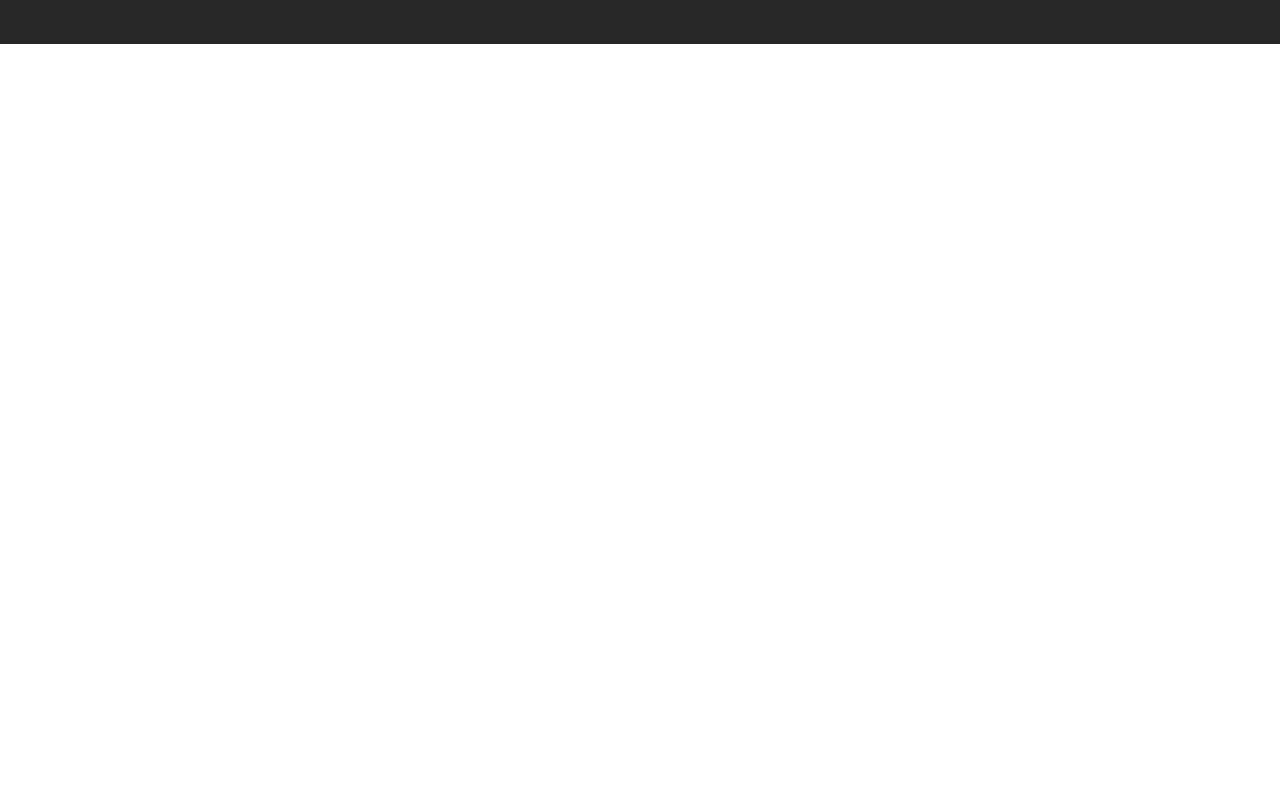
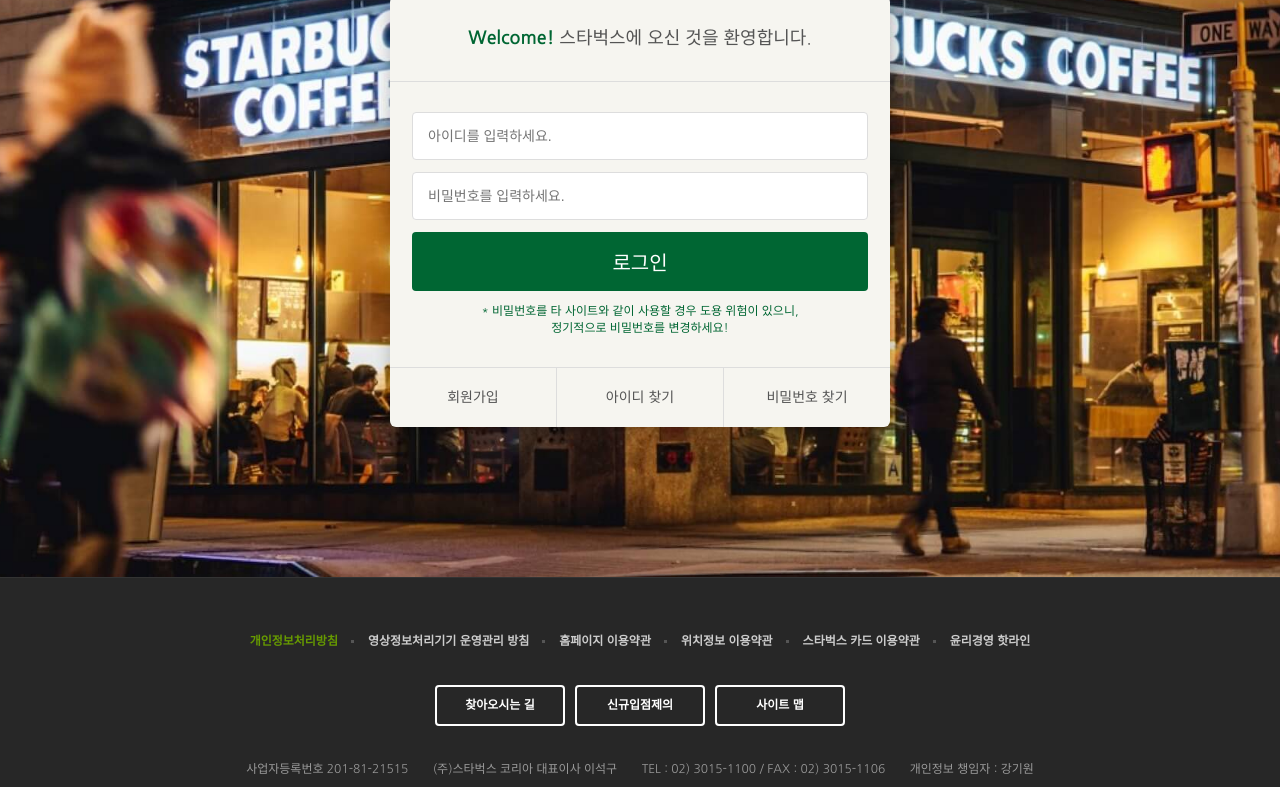
Before and after one commit to sullurang/starbucks, a plain HTML site: page signin/index.html in a window 1280 px wide. Shown: the part 290-1077 px from the top of the page. Before the commit the page ends 800 px from the top, so only its background shows below. Drawn offline with nearby package versions, Linux system fonts and the light colour scheme.

Commit message:
로그인 페이지 완성

```diff
--- /dev/null
+++ b/css/signin.css
@@ -0,0 +1,78 @@
+.signin{
+  margin-top: 120px;
+  padding: 100px 0 150px;
+  background-image: url(../images/signin_bg.jpg);
+  background-repeat: no-repeat;
+  background-position: center;
+  background-attachment: fixed;
+  background-size: cover;
+}
+.signin h1{
+  color: #fff;
+  font-size: 30px;
+  font-weight: 700;
+  text-align: center;
+  margin-bottom: 24px;
+}
+.signin__card{
+  width: 500px;
+  margin: 0 auto;
+  border-radius: 6px;
+  background-color: #f6f5f0;
+  box-shadow: 2px 2px 20px rgba(0, 0, 0, .3);
+  color: #555;
+}
+.signin__card h2{
+  padding: 30px;
+  font-size: 18px;
+  text-align: center;
+  border-bottom: 1px solid #ddd;
+}
+.signin__card h2 strong{
+  font-weight: 700;
+  color: #006633;
+}
+.signin__card form{
+  padding: 30px 22px;
+}
+.signin__card form input{
+  width: 100%;
+  margin-bottom: 12px;
+  padding: 15px;
+  border: 1px solid #ddd;
+  border-radius: 4px;
+  outline: none;
+  box-sizing: border-box;
+  font-size: 14px;
+}
+.signin__card form [type="submit"]{
+  background-color: #006633;
+  border: none;
+  color: #fff;
+  font-size: 20px;
+  cursor: pointer;
+}
+.signin__card form p {
+  font-size: 12px;
+  color: #006633;
+  text-align: center;
+}
+.signin__card .actions {
+  display: flex;
+  border-top: 1px solid #ddd;
+}
+.signin__card .actions a {
+  flex-grow: 1;
+  flex-basis: 0;
+  text-align: center;
+  padding: 20px;
+  color: #555;
+  font-size: 14px;
+  border-right: 1px solid #ddd;
+}
+.signin__card .actions a:last-child {
+  border-right: none;
+}
+.signin__card .actions a:hover {
+  text-decoration: underline;
+}
--- a/signin/index.html
+++ b/signin/index.html
@@ -38,6 +38,8 @@
 
   <!-- main.css -->
   <link rel="stylesheet" href="../css/common.css" />
+  <link rel="stylesheet" href="../css/signin.css" />
+
 
   <!-- main.js -->
   <script defer src="../js/common.js"></script>
@@ -378,6 +380,29 @@
   </header>
 
 
+  <section class="signin">
+    <h1>로그인</h1>
+    <div class="signin__card">
+      <h2>
+        <strong>Welcome!</strong> 스타벅스에 오신 것을 환영합니다.
+      </h2>
+      <form>
+        <input type="text" placeholder="아이디를 입력하세요.">
+        <input type="password" placeholder="비밀번호를 입력하세요.">
+        <input type="submit" value="로그인">
+        <p>
+          * 비밀번호를 타 사이트와 같이 사용할 경우 도용 위험이 있으니,<br />
+          정기적으로 비밀번호를 변경하세요!
+        </p>
+      </form>
+      <div class="actions">
+        <a href="javascript:void(0)">회원가입</a>
+        <a href="javascript:void(0)">아이디 찾기</a>
+        <a href="javascript:void(0)">비밀번호 찾기</a>
+      </div>
+    </div>
+  </section>
+
 
   <!-- FOOTER -->
   <footer>
```
